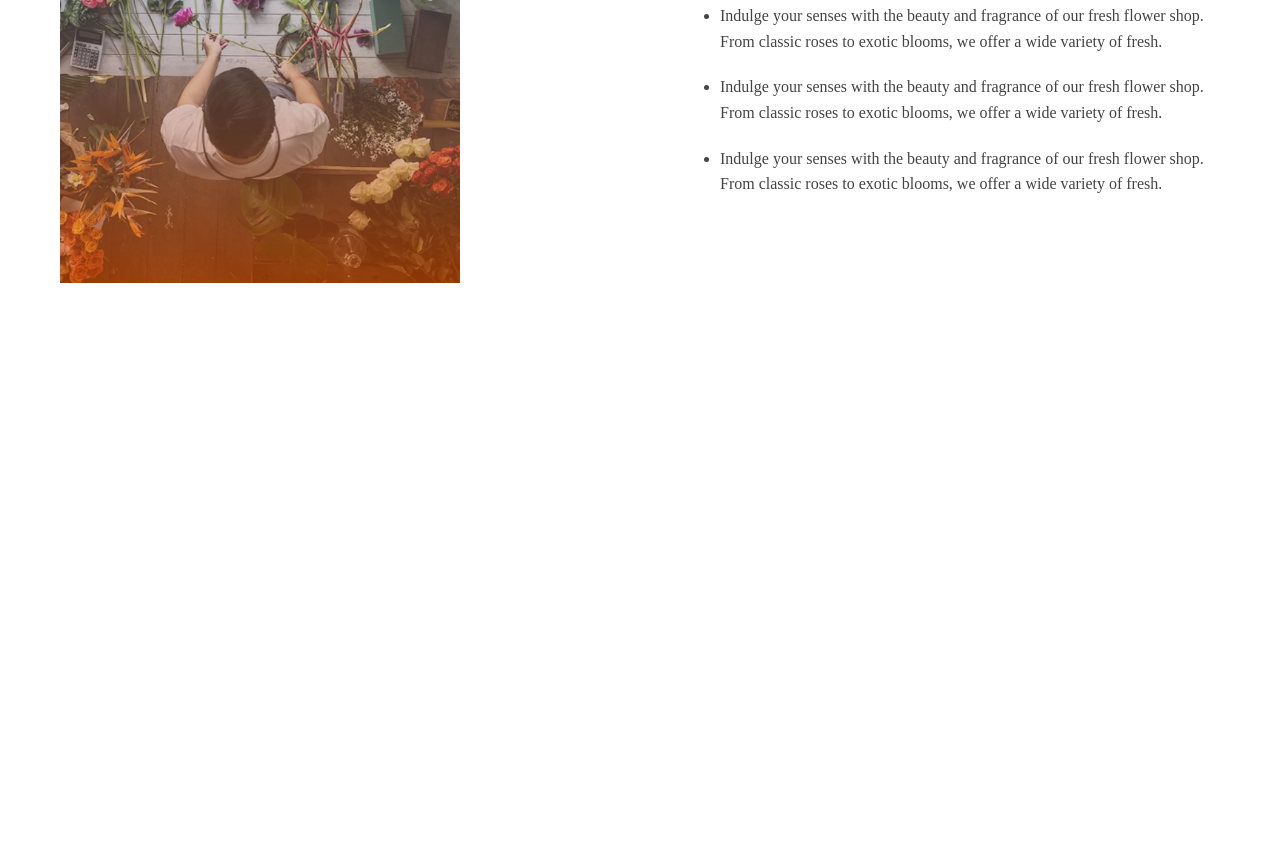
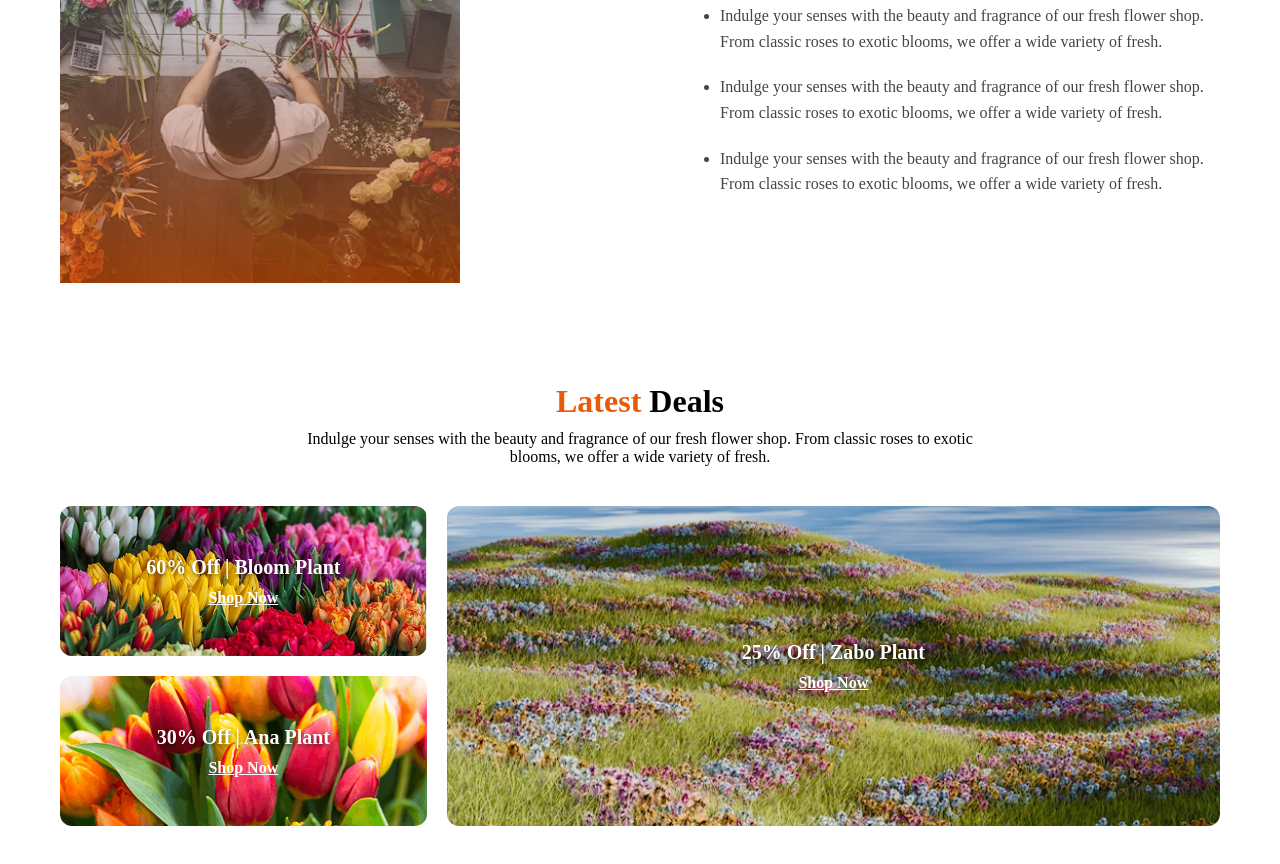
Before and after one commit to Rayhan1228/B12A02-, a plain HTML site: page index.html in a window 1280 px wide. Shown: the part 1947-2811 px from the top of the page. Before the commit the page ends 2300 px from the top, so only its background shows below. Drawn offline with Linux system fonts and the light colour scheme.

Commit message:
latest deal section

```diff
--- a/index.html
+++ b/index.html
@@ -111,6 +111,36 @@
     </div>
   </div>
 
+  <section class="deals-section">
+  <h2><span>Latest</span> Deals</h2>
+  <p>Indulge your senses with the beauty and fragrance of our fresh flower shop. From classic roses to exotic blooms, we offer a wide variety of fresh.</p>
+
+  <div class="deals-grid">
+    <div class="left-deals">
+      <div class="deal-card small" style="background-image: url(styles/assets/deal-bloom.png);">
+        <div class="deal-info">
+          <h3>60% Off | Bloom Plant</h3>
+          <a href="#" class="shop-btn">Shop Now</a>
+        </div>
+      </div>
+      <div class="deal-card small" style="background-image: url(styles/assets/deal-ana.png);">
+        <div class="deal-info">
+          <h3>30% Off | Ana Plant</h3>
+          <a href="#" class="shop-btn">Shop Now</a>
+        </div>
+      </div>
+    </div>
+
+    <div class="deal-card large" style="background-image: url(styles/assets/deal-zabo.png);">
+      <div class="deal-info">
+        <h3>25% Off | Zabo Plant</h3>
+        <a href="#" class="shop-btn">Shop Now</a>
+      </div>
+    </div>
+  </div>
+</section>
+
+
 
 </body>
 </html>
```
